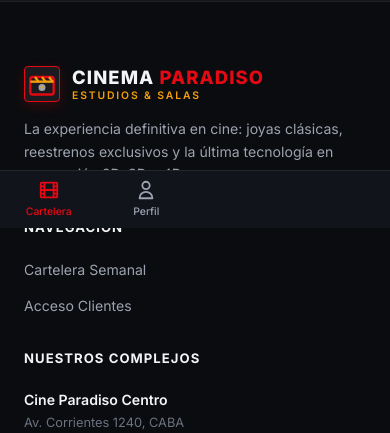
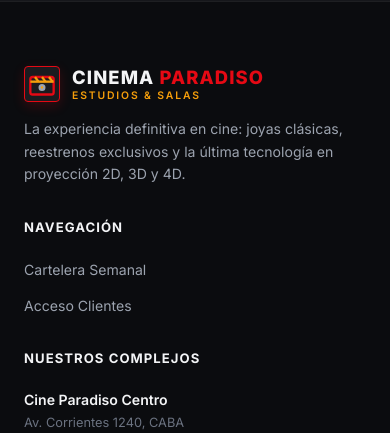
Before and after one commit to fcamporaa/IDS_ProyectoFinal_equipo10, a Flask app: page / in a window 390 px wide. Shown: the part 616-1049 px from the top of the page. Run offline with Flask 3, Linux system fonts and the light colour scheme; data that the repository does not hold is empty; parts of the project's set-up code (start-up, migrations or seed data) failed here and were passed over.

Commit message:
fix(frontend): remover barra inferior redundante en navegacion mobile

```diff
--- a/frontend/static/css/base.css
+++ b/frontend/static/css/base.css
@@ -262,61 +262,9 @@ img {
     font-weight: 600;
 }
 
-/* Barra inferior móvil */
-.mobile-bottom-nav {
-    position: fixed;
-    bottom: 0;
-    left: 0;
-    right: 0;
-    background-color: #12141C;
-    border-top: 1px solid var(--color-border);
-    padding: 8px 0;
-    z-index: 50;
-    backdrop-filter: blur(10px);
-}
-
-.bottom-nav-grid {
-    display: grid;
-    grid-template-columns: repeat(4, 1fr);
-    align-items: center;
-    justify-items: center;
-}
-
-.mobile-nav-item {
-    display: flex;
-    flex-direction: column;
-    align-items: center;
-    justify-content: center;
-    text-decoration: none;
-    color: var(--color-text-muted, #9CA3AF);
-    font-size: 0.65rem;
-    font-weight: 500;
-}
-
-.mobile-icon {
-    width: 22px;
-    height: 22px;
-    margin-bottom: 3px;
-}
-
-.mobile-nav-item.active {
-    color: var(--color-primary, #E50914);
-}
-
-/* Ajuste dinámico del body para la barra inferior en mobile */
-body {
-    padding-bottom: 70px;
-}
-
 /* Media Query Responsive Desktop */
 @media (min-width: 768px) {
-    body {
-        padding-bottom: 0;
-    }
     .desktop-nav {
         display: flex;
     }
-    .mobile-bottom-nav {
-        display: none !important;
-    }
 }
--- a/frontend/templates/components/navbar.html
+++ b/frontend/templates/components/navbar.html
@@ -55,26 +55,3 @@
         </div>
     </div>
 </header>
-
-<!-- ========================================== -->
-<!-- BARRA INFERIOR MÓVIL -->
-<!-- ========================================== -->
-<nav class="mobile-bottom-nav" aria-label="Navegación móvil">
-    <div class="bottom-nav-grid">
-
-        <a href="{{ url_for('home.index') }}" class="mobile-nav-item active" data-target="cartelera">
-            <svg class="mobile-icon" viewBox="0 0 24 24" fill="none" stroke="currentColor" stroke-width="2">
-                <path stroke-linecap="round" stroke-linejoin="round" d="M7 4v16M17 4v16M3 8h4m10 0h4M3 12h18M3 16h4m10 0h4M4 20h16a1 1 0 001-1V5a1 1 0 00-1-1H4a1 1 0 00-1 1v14a1 1 0 001 1z"/>
-            </svg>
-            <span>Cartelera</span>
-        </a>
-
-        <a href="#perfil" class="mobile-nav-item" data-target="perfil">
-            <svg class="mobile-icon" viewBox="0 0 24 24" fill="none" stroke="currentColor" stroke-width="2">
-                <path stroke-linecap="round" stroke-linejoin="round" d="M16 7a4 4 0 11-8 0 4 4 0 018 0zM12 14a7 7 0 00-7 7h14a7 7 0 00-7-7z"/>
-            </svg>
-            <span>Perfil</span>
-        </a>
-
-    </div>
-</nav>
```
